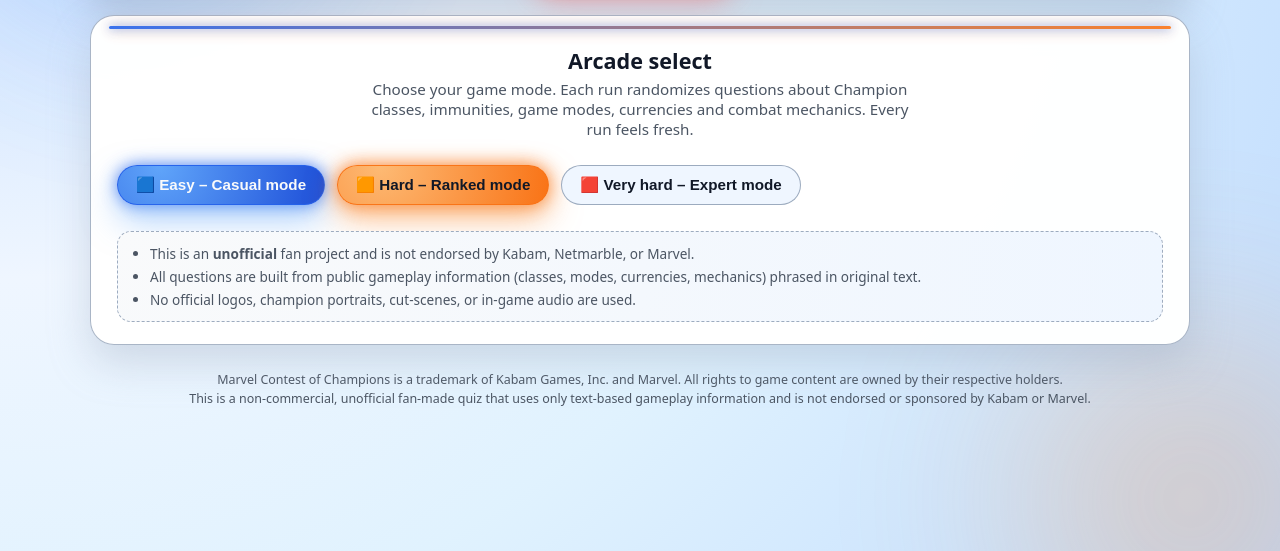
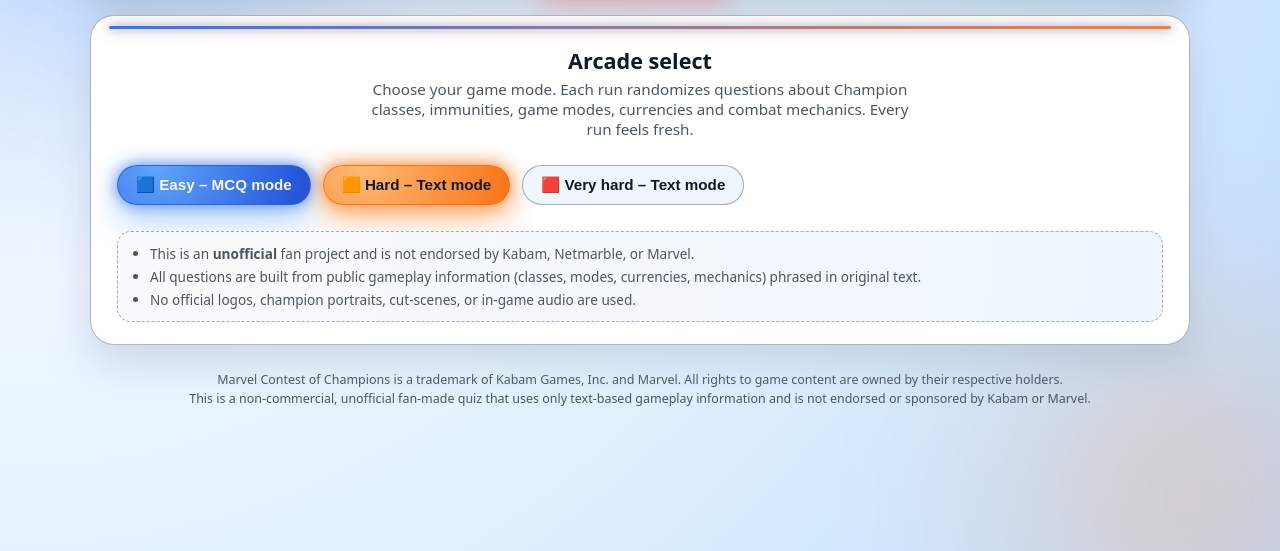
Before and after one commit to mcoc1all1/mcoc-quiz, a plain HTML site: page index.html in a window 1280 px wide. Shown: the part 249-800 px from the top of the page. Drawn offline with Linux system fonts and the light colour scheme.

Commit message:
Update index.html

```diff
--- a/index.html
+++ b/index.html
@@ -1091,13 +1091,13 @@
 
           <div class="mode-buttons">
             <button id="easy-btn" class="btn primary" type="button">
-              🟦 Easy – Casual mode
+              🟦 Easy – MCQ mode
             </button>
             <button id="hard-btn" class="btn secondary" type="button">
-              🟧 Hard – Ranked mode
+              🟧 Hard – Text mode
             </button>
             <button id="veryhard-btn" class="btn outline" type="button">
-              🟥 Very hard – Expert mode
+              🟥 Very hard – Text mode
             </button>
           </div>
 
```
